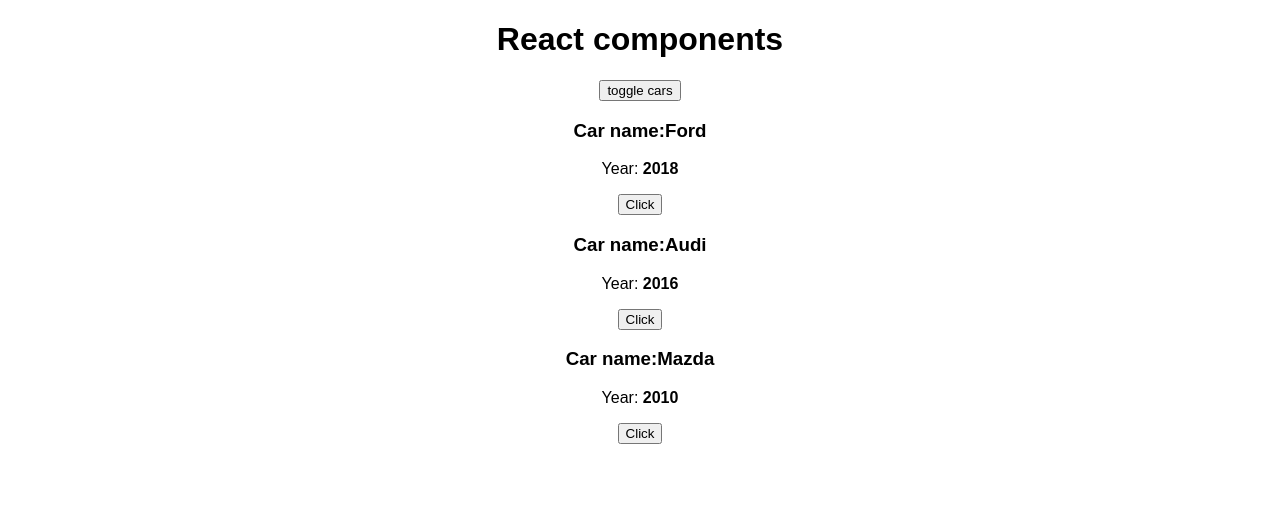
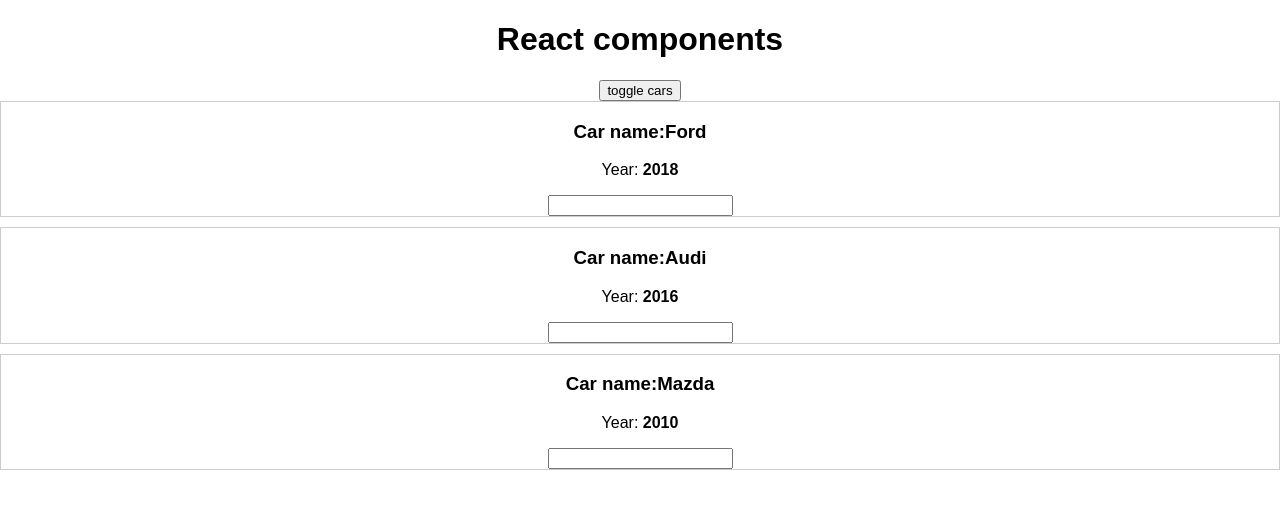
Before and after one commit to Home7-ru/react, a React (Create React App) app: page / in a window 1280 px wide. Both pictures are taken after a click on the button "toggle cars". Shown: the top 508 px of the page. Built offline with nearby package versions, Linux system fonts and the light colour scheme.

Commit message:
динамические списки ч1

```diff
--- a/src/App.js
+++ b/src/App.js
@@ -23,10 +23,11 @@ class App extends Component {
     })
   }
 
-    changeTitleHandker=pageTitle =>{
-      this.setState({pageTitle})
+    onChangeName(name, index){
+      console.log(name, index )
+
     }
-
+// index берется из метода map
   render() {
 
     const divStyle={
@@ -41,7 +42,7 @@ class App extends Component {
                       key={index}
                       name={car.name}
                       year={car.year}
-                      onChangeTitle={() => this.changeTitleHandker(car.name)}
+                      onChangeName={event => this.onChangeName(event.target.value,index)}
                   />
               )
           })
--- a/src/Car/Car.js
+++ b/src/Car/Car.js
@@ -3,12 +3,17 @@ import React from 'react';
 // может быть так а может быть и без скобочек
 // const Car =(props)=>(
 const Car = props =>(
-    <div>
+    <div style={{
+        border:'1px solid #ccc',
+        marginBottom: '10px'
+    }}>
         <h3>Car name:{props.name}</h3>
         <p>Year: <strong>{props.year}</strong></p>
-        <button onClick={props.onChangeTitle}>Click</button>
+        <input type="text" onChange={props.onChangeName}/>
+        {/*<button onClick={props.onChangeTitle}>Click</button>*/}
 
     </div>
 
+
 )
 export default Car
```
